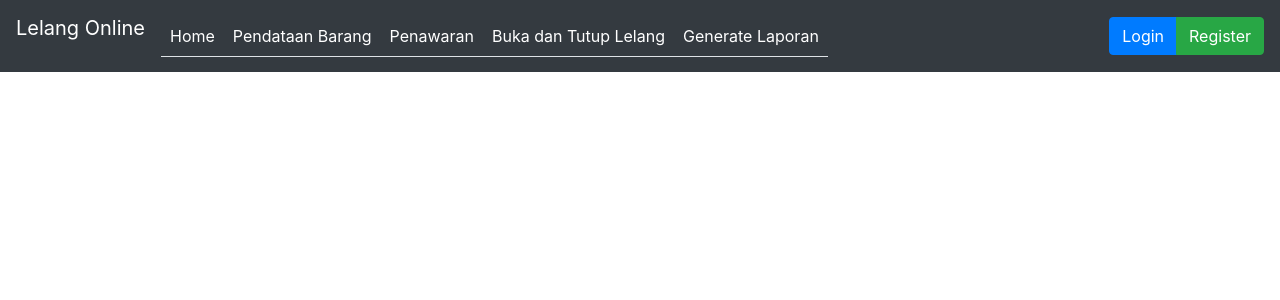
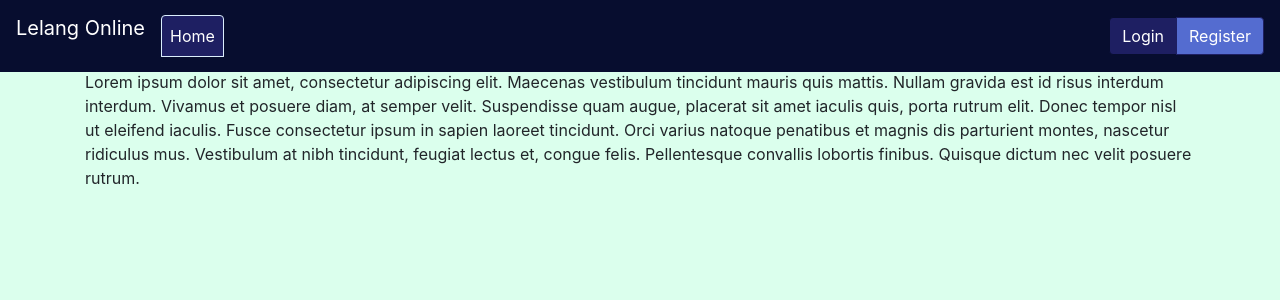
Before and after one commit to zein3/Lelang, a PHP site: page / in a window 1280 px wide. Shown: the top 300 px of the page. Run offline with PHP 8.4, Linux system fonts and the light colour scheme.

Commit message:
Added Tab Functionality and Modified UI

```diff
--- a/css/style.css
+++ b/css/style.css
@@ -2,6 +2,62 @@
 github.com/Zein-Haddad
 */
 
+body { padding-top: 70px; }
+@media screen and (max-width: 768px) {
+    body { padding-top: 70px; }
+}
+
 .text-white {
 	color: #fff;
 }
+
+.nav-tabs .nav-link.active,
+.nav-tabs .nav-item.show .nav-link {
+  color: #fff;
+  background-color: #1e1f62;
+  border-color: #dbeefd;
+}
+
+.bg-1 {
+  background-color: #070d2f;
+}
+
+.bg-2 {
+  background-color: #1e1f62;
+}
+
+.bg-3 {
+  background-color: #546cd0;
+}
+
+.bg-4 {
+  background-color: #98bbff;
+}
+
+.bg-5 {
+  background-color: #dbffed;
+}
+
+.btn-darkblue {
+  color: #fff;
+  background-color: #1e1f62;
+  border-color: #070d2f;
+}
+
+.btn-darkblue:hover {
+  color: #fff;
+  background-color: #546cd0;
+  border-color: #1e1f62;
+}
+
+.btn-blue {
+  color: #fff;
+  background-color: #546cd0;
+  border-color: #1e1f62;
+}
+
+.btn-blue:hover {
+  color: #fff;
+  background-color: #98bbff;
+  border-color: #546cd0;
+}
--- a/index.php
+++ b/index.php
@@ -43,9 +43,9 @@ if (isset($_GET['success']))
 	<link rel="stylesheet" type="text/css" href="css/bootstrap.css">
 	<link rel="stylesheet" type="text/css" href="css/style.css">
 </head>
-<body>
+<body class="bg-5">
 <!-- NavBar -->
-<nav class="navbar fixed-top navbar-expand-lg navbar-dark bg-dark">
+<nav class="navbar fixed-top navbar-expand-lg navbar-dark bg-1">
 	<p class="navbar-brand">Lelang Online</p>
 	<button class="navbar-toggler" type="button" data-toggle="collapse" data-target="#mainNav" aria-controls="navbarSupportedContent" aria-expanded="false" aria-label="Toggle navigation">
 		<span class="navbar-toggler-icon"></span>
@@ -54,11 +54,26 @@ if (isset($_GET['success']))
 	<div class="collapse navbar-collapse" id="mainNav">
 		<!-- Navbar Menu/Link -->
 		<ul class="nav navbar-nav nav-tabs mr-auto">
-			<li class="nav-item"><a class="nav-link text-white" href="#">Home</a></li>
-			<li class="nav-item"><a class="nav-link text-white" href="#">Pendataan Barang</a></li>
-			<li class="nav-item"><a class="nav-link text-white" href="#">Penawaran</a></li>
-			<li class="nav-item"><a class="nav-link text-white" href="#">Buka dan Tutup Lelang</a></li>
-			<li class="nav-item"><a class="nav-link text-white" href="#">Generate Laporan</a></li>
+			<li class="nav-item"><a class="nav-link text-white active" id="home-tab" data-toggle="tab" href="#home">Home</a></li>
+
+			<?php
+			if (isset($_SESSION['level']))
+			{
+				if ($_SESSION['level'] == "masyarakat")
+				{
+					include 'ui/nav_menu/masyarakat.php';
+				}
+				else if ($_SESSION['level'] == "admin")
+				{
+					include 'ui/nav_menu/admin_atau_petugas.php';
+				}
+				else if ($_SESSION['level'] == "petugas")
+				{
+					include 'ui/nav_menu/petugas.php';
+					include 'ui/nav_menu/admin_atau_petugas.php';
+				}
+			}
+			?>
 		</ul>
 
 		<!-- Login and Register Button -->
@@ -85,9 +100,9 @@ if (isset($_GET['success']))
 <div class="modal fade" id="loginModal" tabindex="-1" role="dialog">
 	<div class="modal-dialog">
 		<div class="modal-content">
-			<div class="modal-header bg-primary">
-				<h5 class="modal-title">Login</h5>
-				<button type="button" class="close" data-dismiss="modal" aria-label="Close">
+			<div class="modal-header bg-2">
+				<h5 class="modal-title text-white">Login</h5>
+				<button type="button" class="close text-white" data-dismiss="modal" aria-label="Close">
 					<span aria-hidden="true">&times;</span>
 				</button>
 			</div>
@@ -107,7 +122,7 @@ if (isset($_GET['success']))
 					</div>
 				</div>
 				<div class="modal-footer">
-					<button type="submit" name="login-btn" class="btn btn-primary btn-lg btn-block">Login</button>
+					<button type="submit" name="login-btn" class="btn btn-darkblue btn-lg btn-block">Login</button>
 				</div>
 			</form>
 		</div>
@@ -118,9 +133,9 @@ if (isset($_GET['success']))
 <div class="modal fade" id="regisModal" tabindex="-1" role="dialog">
 	<div class="modal-dialog">
 		<div class="modal-content">
-			<div class="modal-header bg-success">
-				<h5 class="modal-title">Register</h5>
-				<button type="button" class="close" data-dismiss="modal" aria-label="Close">
+			<div class="modal-header bg-3">
+				<h5 class="modal-title text-white">Register</h5>
+				<button type="button" class="close text-white" data-dismiss="modal" aria-label="Close">
 					<span aria-hidden="true">&times;</span>
 				</button>
 			</div>
@@ -158,9 +173,27 @@ if (isset($_GET['success']))
 					</div>
 				</div>
 				<div class="modal-footer">
-					<button type="submit" name="register-btn" class="btn btn-success btn-lg btn-block">Register</button>
+					<button type="submit" name="register-btn" class="btn btn-blue btn-lg btn-block">Register</button>
 				</div>
 			</from>
+		</div>
+	</div>
+</div>
+
+<!-- Konten Tab -->
+<div class="container">
+	<div class="tab-content">
+		<div class="tab-pane fade show active" id="home">
+			<p>Lorem ipsum dolor sit amet, consectetur adipiscing elit. Maecenas vestibulum tincidunt mauris quis mattis. Nullam gravida est id risus interdum interdum. Vivamus et posuere diam, at semper velit. Suspendisse quam augue, placerat sit amet iaculis quis, porta rutrum elit. Donec tempor nisl ut eleifend iaculis. Fusce consectetur ipsum in sapien laoreet tincidunt. Orci varius natoque penatibus et magnis dis parturient montes, nascetur ridiculus mus. Vestibulum at nibh tincidunt, feugiat lectus et, congue felis. Pellentesque convallis lobortis finibus. Quisque dictum nec velit posuere rutrum.</p>
+		</div>
+		<div class="tab-pane fade" id="pendataan">
+			<p>Nunc eu risus est. Nunc ac dolor nec tellus scelerisque dignissim. Vivamus ac rutrum tortor. Mauris volutpat molestie dolor, nec fermentum odio volutpat at. Pellentesque habitant morbi tristique senectus et netus et malesuada fames ac turpis egestas. Pellentesque dignissim ante quis ante fringilla pellentesque. Quisque scelerisque augue sed metus pellentesque finibus. Integer id cursus felis. Sed finibus tellus id varius luctus. Nunc rutrum at nunc sed egestas. In hac habitasse platea dictumst. Nulla elementum diam in lacus imperdiet finibus. Quisque convallis dolor leo, a euismod erat vestibulum id. Nulla id urna risus.</p>
+		</div>
+		<div class="tab-pane fade" id="laporan">
+			<p>Curabitur vitae dui id nisi blandit molestie. Phasellus vel enim sapien. Mauris tincidunt nunc nec magna pharetra viverra. Phasellus euismod tempus quam, eu volutpat felis ultricies eu. Nam ut tincidunt augue, vitae ultricies mauris. Nunc non ligula quis enim tincidunt faucibus. Donec aliquet fermentum sapien eget suscipit. Mauris maximus risus a sagittis sodales. In consectetur felis vel massa blandit, et vulputate erat pellentesque.</p>
+		</div>
+		<div class="tab-pane fade" id="pengaturan-lelang">
+			<p>Tes</p>
 		</div>
 	</div>
 </div>
--- a/ui/nav_logged_in.php
+++ b/ui/nav_logged_in.php
@@ -1,7 +1,7 @@
 <div class="my-2 my-lg-0">
 	<form class="form-inline">
 		<input class="form-control mr-sm-2" type="search" placeholder="search" aria-label="Search">
-		<button class="btn btn-success my-2 my-sm-0" type="submit">Search</button>
+		<button class="btn btn-darkblue my-2 my-sm-0" type="submit">Search</button>
 		<a class="btn btn-danger" style="margin-left: 3px;" href="logout.php">Log out</a>
 	</form>
 </div>
--- a/ui/nav_logged_out.php
+++ b/ui/nav_logged_out.php
@@ -1,8 +1,8 @@
 <div class="btn-group my-2 my-lg-0">
-	<button type="button" class="btn btn-primary" data-toggle="modal" data-target="#loginModal">
+	<button type="button" class="btn btn-darkblue" data-toggle="modal" data-target="#loginModal">
 		Login
 	</button>
-	<button type="button" class="btn btn-success" data-toggle="modal" data-target="#regisModal">
+	<button type="button" class="btn btn-blue" data-toggle="modal" data-target="#regisModal">
 		Register
 	</button>
 </div>
--- /dev/null
+++ b/ui/nav_menu/admin_atau_petugas.php
@@ -0,0 +1,2 @@
+<li class="nav-item"><a class="nav-link text-white" id="pendataan-tab" data-toggle="tab" href="#pendataan">Pendataan Barang</a></li>
+<li class="nav-item"><a class="nav-link text-white" id="laporan-tab" data-toggle="tab" href="#laporan">Generate Laporan</a></li>
--- /dev/null
+++ b/ui/nav_menu/masyarakat.php
@@ -0,0 +1 @@
+<li class="nav-item"><a class="nav-link text-white" href="#">Penawaran</a></li>
--- /dev/null
+++ b/ui/nav_menu/petugas.php
@@ -0,0 +1 @@
+<li class="nav-item"><a class="nav-link text-white" id="pengaturan-lelang-tab" data-toggle="tab" href="#pengaturan-lelang">Buka dan Tutup Lelang</a></li>
```
